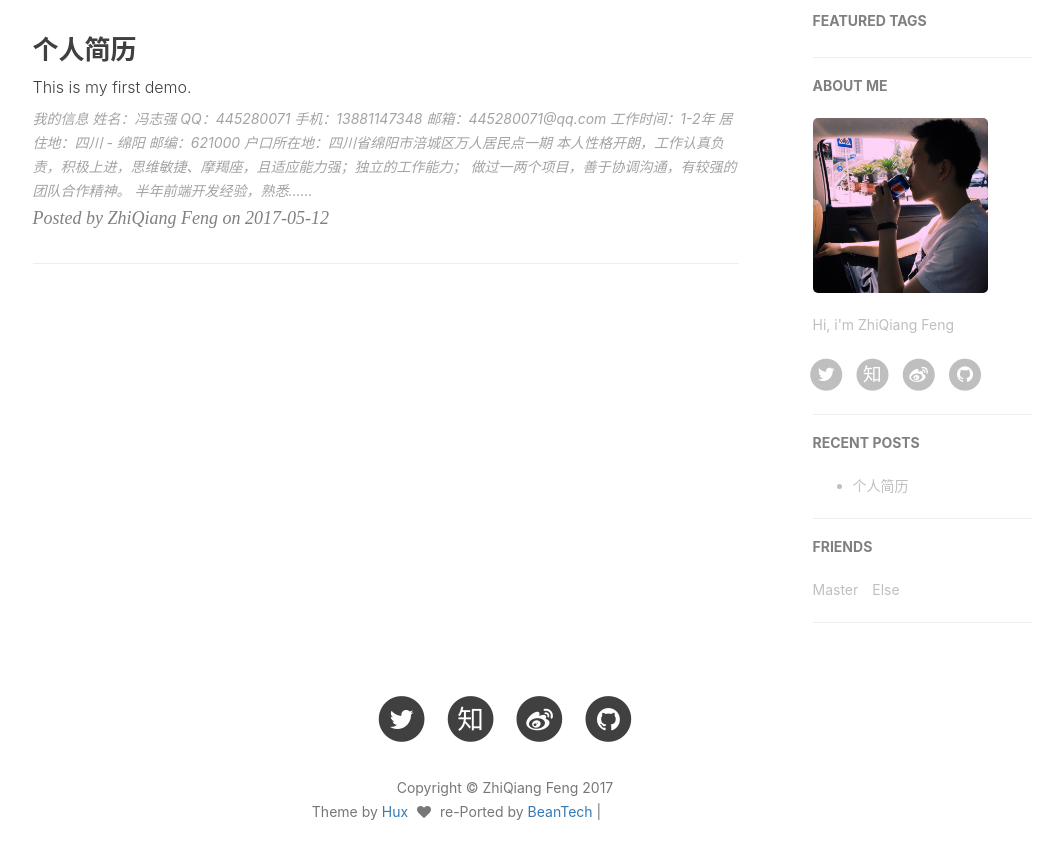
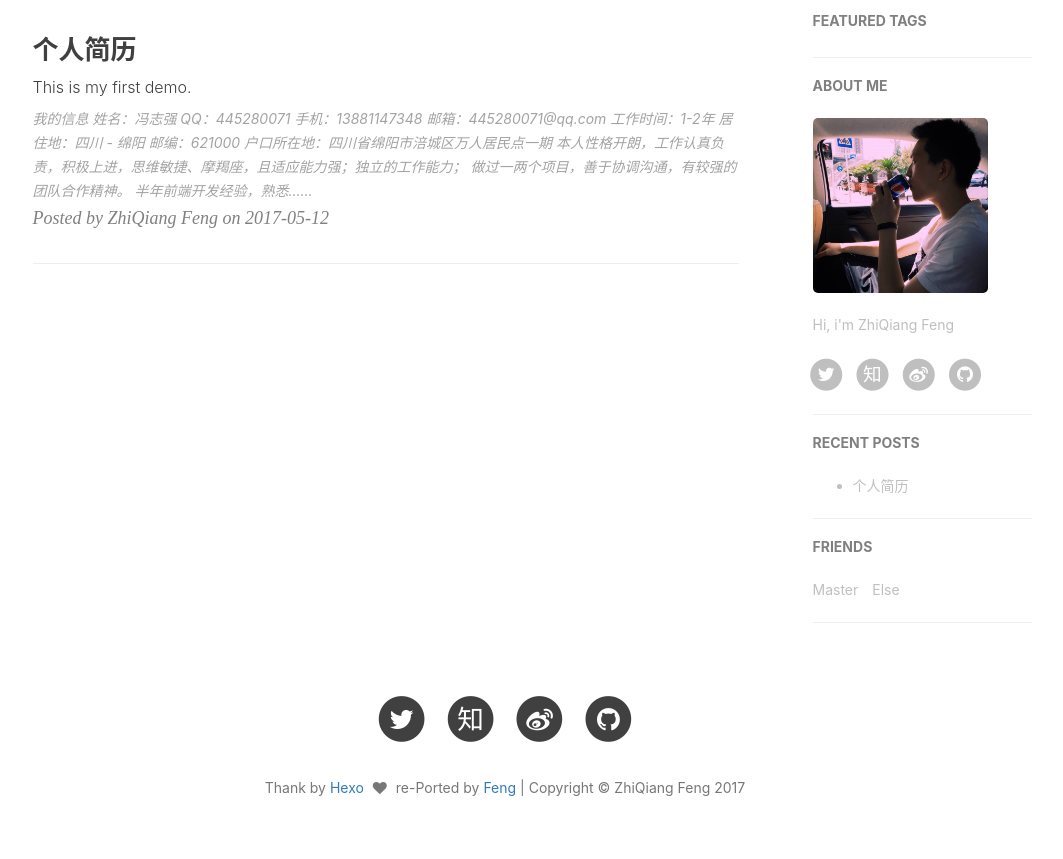
Before and after one commit to 445280071/445280071.github.io, a plain HTML site: page index.html in a window 1280 px wide. Shown: the part 475-1334 px from the top of the page, without its empty margins (135-1198 px from the left). Drawn offline with nearby package versions, Linux system fonts and the light colour scheme; grey boxes are pictures that could not be loaded.

Commit message:
Site updated: 2017-05-16 10:13:34

```diff
--- a/index.html
+++ b/index.html
@@ -143,14 +143,14 @@
 
 
                         <li>
-                            <a href="/archive/">Archives</a>
+                            <a href="/tags/">Tags</a>
                         </li>
 
 
 
 
                         <li>
-                            <a href="/tags/">Tags</a>
+                            <a href="/archive/">Archives</a>
                         </li>
 
 
@@ -441,18 +441,16 @@ QQ：445280071
 
                 </ul>
                 <p class="copyright text-muted">
-                    Copyright &copy; ZhiQiang Feng 2017
-                    <br>
-                    Theme by <a href="http://huangxuan.me">Hux</a>
+                    Thank by <a href="http://Hexo.io">Hexo</a>
                     <span style="display: inline-block; margin: 0 5px;">
                         <i class="fa fa-heart"></i>
                     </span>
-                    re-Ported by <a href="http://beantech.org">BeanTech</a> |
-                    <iframe
+                    re-Ported by <a href="https://github.com/445280071/445280071.github.io">Feng</a> | Copyright &copy; ZhiQiang Feng 2017
+                    <!--<iframe
                         style="margin-left: 2px; margin-bottom:-5px;"
                         frameborder="0" scrolling="0" width="91px" height="20px"
                         src="https://ghbtns.com/github-btn.html?user=YenYuHsuan&repo=hexo-theme-beantech&type=star&count=true" >
-                    </iframe>
+                    </iframe>-->
                 </p>
             </div>
         </div>
```
Also changed, not shown: 2017/05/12/hexo-theme-beantech-0/index.html (+2 -2 lines), 404.html (+2 -2 lines), about/index.html (+2 -2 lines), archive/index.html (+2 -2 lines), archives/2017/05/index.html (+2 -2 lines), archives/2017/index.html (+2 -2 lines), archives/index.html (+2 -2 lines), tags/index.html (+2 -2 lines).
